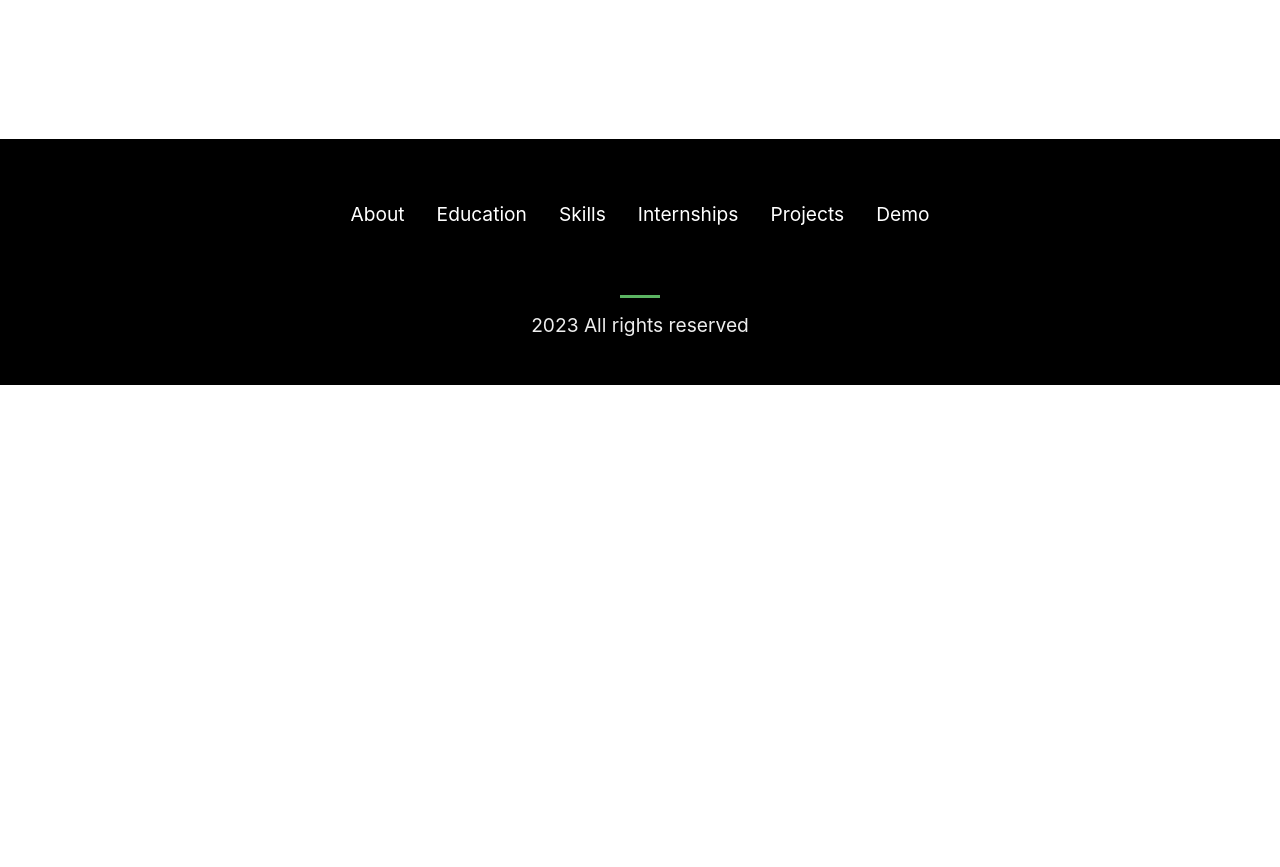
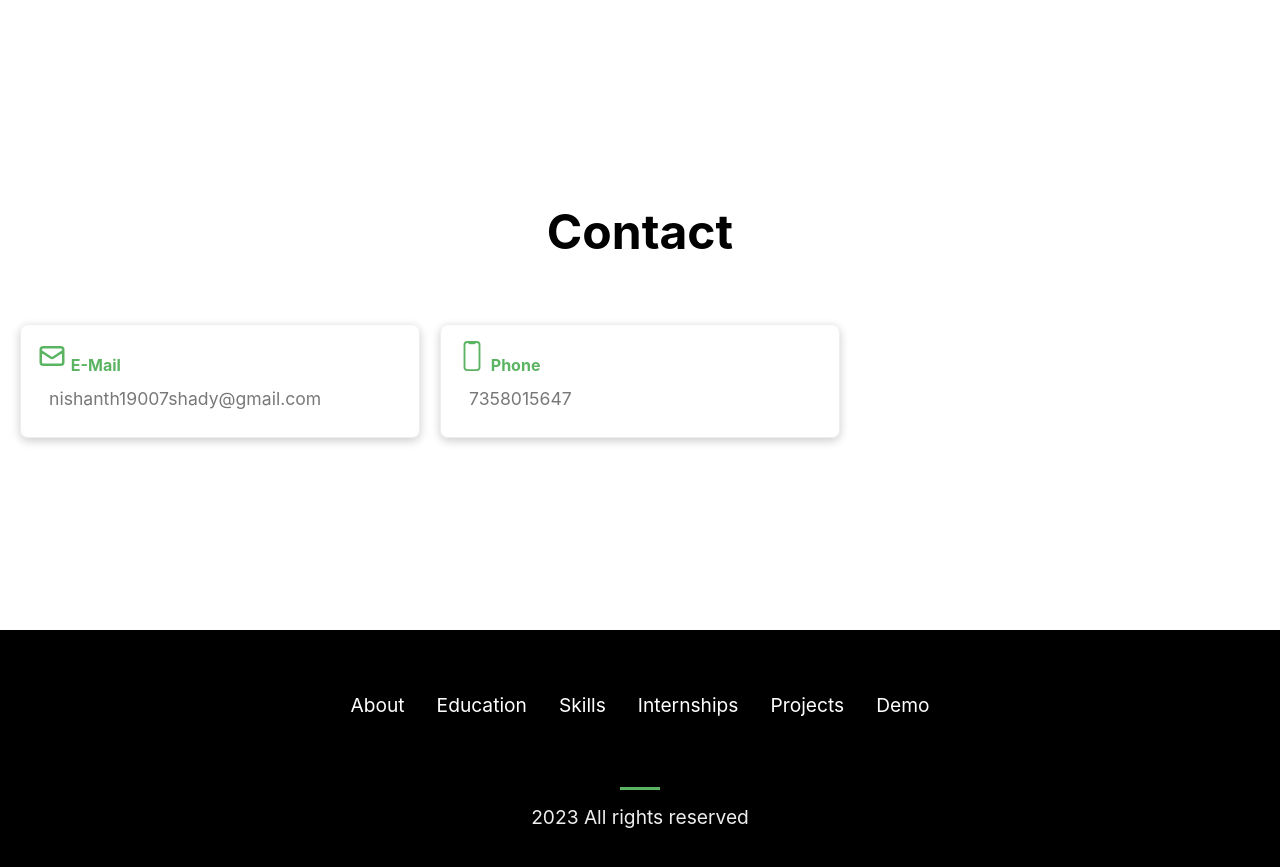
Before and after one commit to nishanthmony/nishanthmonyn, a React (Create React App) app: page / in a window 1280 px wide. Shown: the part 7720-8587 px from the top of the page. Before the commit the page ends 8105 px from the top, so only its background shows below. Built offline with nearby package versions, Linux system fonts and the light colour scheme; grey boxes are pictures that could not be loaded.

Commit message:
contact information added

```diff
--- a/src/App.js
+++ b/src/App.js
@@ -10,6 +10,7 @@ import { Skills } from './components/skills'
 import { Internships } from './components/internships'
 import { Workshops } from './components/workshops'
 import Cocurricular from './components/cocurricular'
+import Contact from './components/contactme'
 
 function App() {
   return (
@@ -24,6 +25,7 @@ function App() {
       <Workshops />
       <Cocurricular />
       <Demo />
+      <Contact />
       <Footer />
     </div>
   );
--- /dev/null
+++ b/src/components/contactme.js
@@ -0,0 +1,26 @@
+import React from 'react'
+import { HiOutlineMail } from 'react-icons/hi'
+import { IoPhonePortraitOutline } from 'react-icons/io5'
+
+const Contact = () => {
+    return (
+        <div className='testimonials' id='contact'>
+            <div className='container'>
+                <h2>Contact</h2>
+                <div className='content'>
+                    <div className='card'>
+                        <span><HiOutlineMail size={30}/>   E-Mail</span>
+                        <p>nishanth19007shady@gmail.com</p>
+                    </div>
+                    <div className='card'>
+                        <span><IoPhonePortraitOutline size={30}/>   Phone</span>
+                        <p>7358015647</p>
+                    </div>
+                </div>
+            </div>
+        </div>
+    )
+
+}
+
+export default Contact
```
